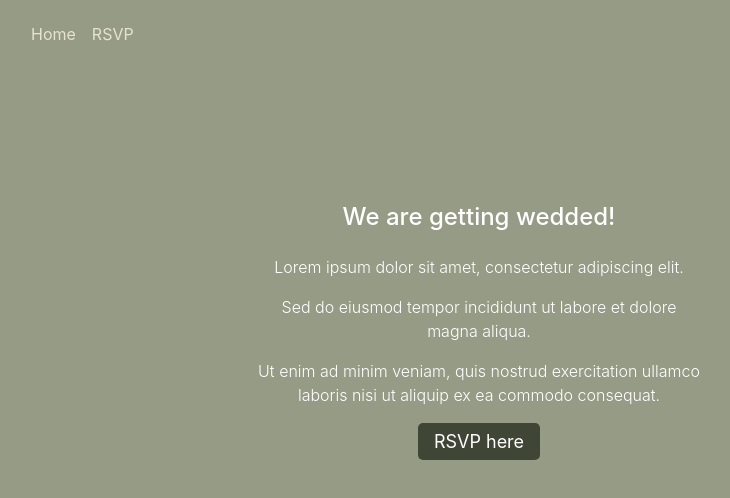
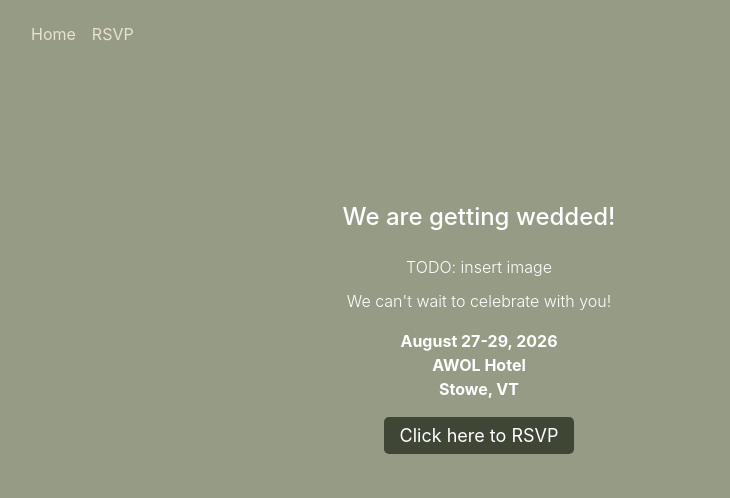
Before and after one commit to cormaclc/cormaclynchcollier.com, a Next.js app: page /and-natalie in a window 1280 px wide. Shown: the top 498 px of the page, without its empty margins (161-891 px from the left). Built offline with nearby package versions, Linux system fonts and the light colour scheme.

Commit message:
feat: nearly finalzied landing content

```diff
--- a/src/components/wedding/landing/Landing.scss
+++ b/src/components/wedding/landing/Landing.scss
@@ -9,3 +9,12 @@
     max-width: 100%;
   }
 }
+
+.bolded-landing-paragraph {
+  margin-bottom: 0rem;
+  font-weight: shared.$lighter-bold;
+}
+
+.rsvp-button {
+  margin-top: 1rem;
+}
--- a/src/components/wedding/landing/Landing.tsx
+++ b/src/components/wedding/landing/Landing.tsx
@@ -1,6 +1,6 @@
 import React from 'react';
 import { Typewriter } from '../../Typewriter';
-import { LANDING_PAGE_CONTENT } from '../../../content/wedding/landing';
+import { BOLDED_CONTENT, LANDING_PAGE_CONTENT } from '../../../content/wedding/landing';
 
 // styles
 import '../../../styles/wedding/base.scss';
@@ -11,9 +11,14 @@ const TYPEWRITER_CONTENT = ['married!', 'wedded!', 'hitched!', 'joined in matrim
 export const Landing = () => {
   return <div className='content-wrapper'>
     <h3>We are getting <Typewriter text={TYPEWRITER_CONTENT} /></h3>
+    {/* TODO: INSERT IMAGE */}
+    <p style={{ marginBottom: '10px' }}>TODO: insert image</p>
     {LANDING_PAGE_CONTENT.map((paragraph, index) => (
       <p className='landing-paragraph' key={index}>{paragraph}</p>
     ))}
-    <a className='custom-button' href="/and-natalie/rsvp">RSVP here</a>
+    {BOLDED_CONTENT.map((item, index) => (
+      <p className='landing-paragraph bolded-landing-paragraph' key={index}><strong>{item}</strong></p>
+    ))}
+    <a className='custom-button rsvp-button' href="/and-natalie/rsvp">Click here to RSVP</a>
   </div>;
 };
--- a/src/content/wedding/landing.ts
+++ b/src/content/wedding/landing.ts
@@ -1,5 +1,5 @@
 export const LANDING_PAGE_CONTENT: string[] = [
-  'Lorem ipsum dolor sit amet, consectetur adipiscing elit.',
-  'Sed do eiusmod tempor incididunt ut labore et dolore magna aliqua.',
-  'Ut enim ad minim veniam, quis nostrud exercitation ullamco laboris nisi ut aliquip ex ea commodo consequat.'
+  'We can\'t wait to celebrate with you!'
 ];
+
+export const BOLDED_CONTENT: string[] = ['August 27-29, 2026', 'AWOL Hotel', 'Stowe, VT'];
```
